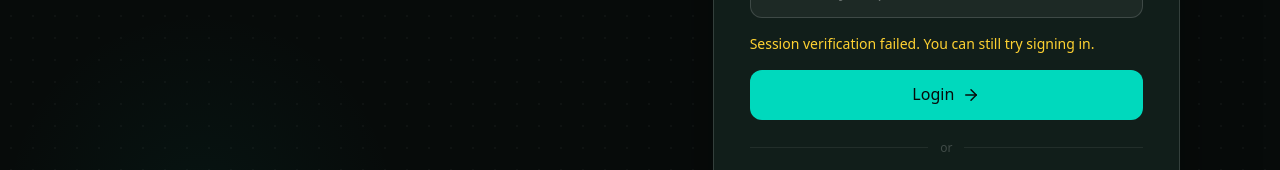
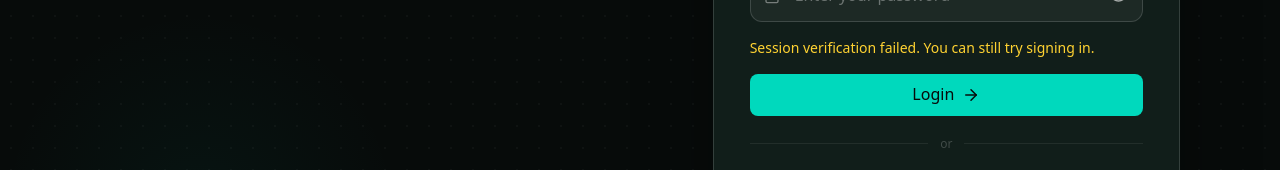
Before and after one commit to harisdevify/debateNextJS, a Next.js app in the folder client/: page /login in a window 1280 px wide. Shown: the part 448-618 px from the top of the page. Built offline with nearby package versions, Linux system fonts and the light colour scheme; no server answers.

Commit message:
design(controls): compact reusable form controls

```diff
--- a/client/src/components/ui/PrimaryButton.tsx
+++ b/client/src/components/ui/PrimaryButton.tsx
@@ -4,7 +4,7 @@ import { type ComponentProps } from 'react';
 type Props = ComponentProps<'button'> & { busy?: boolean; busyLabel?: string };
 export function PrimaryButton({ busy = false, busyLabel = 'Please wait…', children, className = '', disabled, ...rest }: Props) {
   return (
-    <button {...rest} aria-busy={busy} disabled={disabled || busy} className={`inline-flex min-h-12 w-full items-center justify-center gap-2 rounded-xl bg-primary px-5 py-3 font-semibold text-background transition-colors hover:bg-primary-hover focus-visible:outline-2 focus-visible:outline-offset-2 focus-visible:outline-primary disabled:cursor-not-allowed disabled:opacity-60 ${className}`}>
+    <button {...rest} aria-busy={busy} disabled={disabled || busy} className={`inline-flex min-h-10 w-full items-center justify-center gap-2 rounded-lg bg-primary px-4 py-2 text-sm font-semibold text-background transition-colors hover:bg-primary-hover focus-visible:outline-2 focus-visible:outline-offset-2 focus-visible:outline-primary disabled:cursor-not-allowed disabled:opacity-60 ${className}`}>
       {busy ? <><span className="size-4 animate-spin rounded-full border-2 border-background/30 border-t-background" aria-hidden="true" />{busyLabel}</> : children}
     </button>
   );
```
